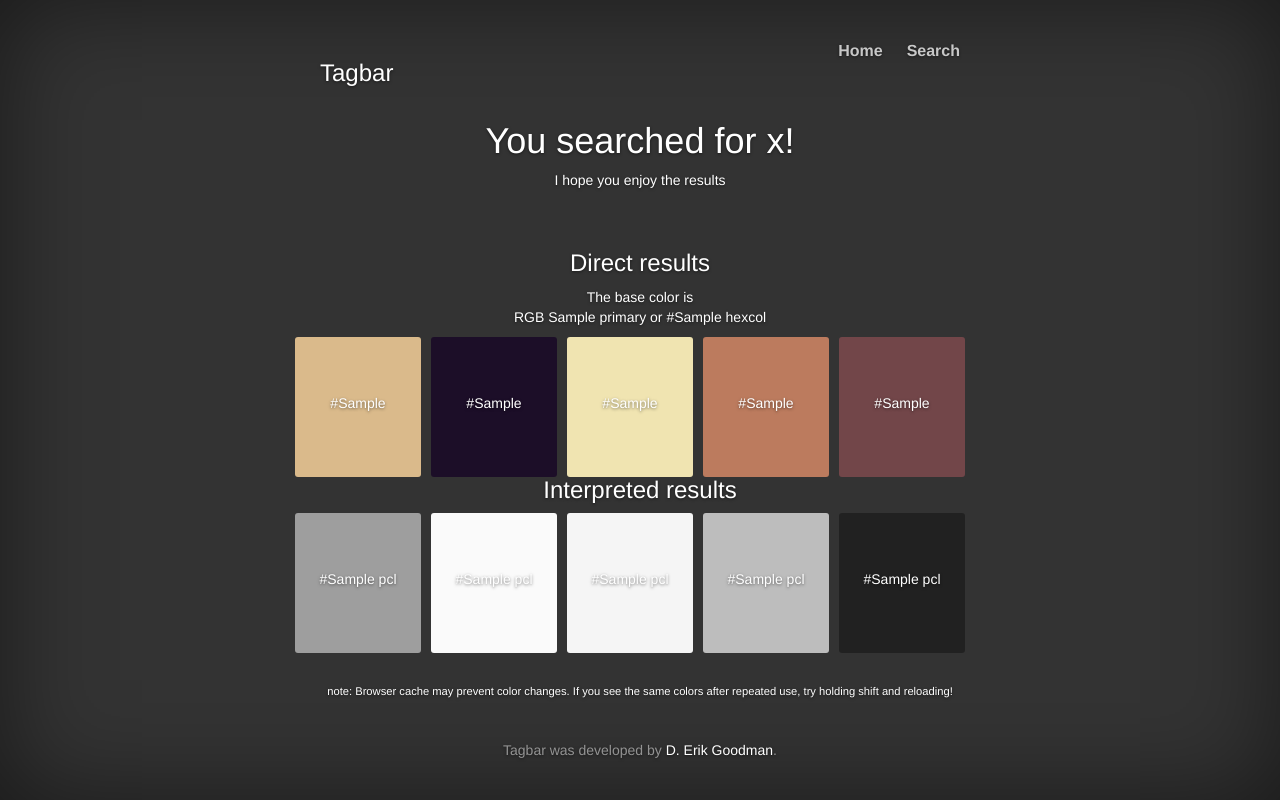
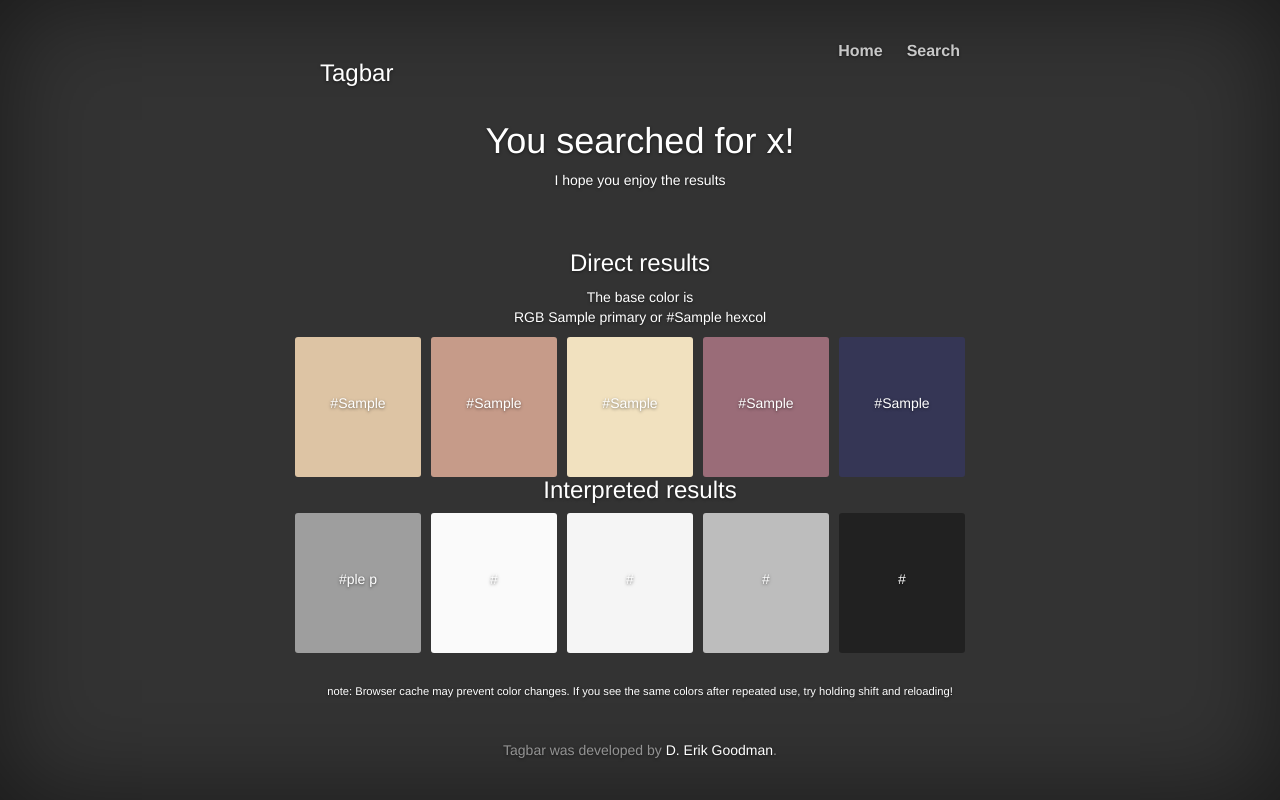
Before and after one commit to DEGoodman/tagbar, a Flask app: template app/templates/results.html in a window 1280 px wide. Run offline with Flask 2, Linux system fonts and the light colour scheme; the template is opened without the code that fills it: most values are stand-ins (such as "Sample title", 1, 10 or a date in 2020); some libraries are stand-ins or nearby versions.

```diff
--- a/app/static/css/colors.css
+++ b/app/static/css/colors.css
@@ -1,21 +1,21 @@
 #a {
-	background-color: rgb(218, 186, 139);
+	background-color: rgb(221, 196, 164);
 }
 
 #b {
-	background-color: rgb(28, 14, 40);
+	background-color: rgb(198, 155, 137);
 }
 
 #c {
-	background-color: rgb(240, 228, 177);
+	background-color: rgb(241, 225, 191);
 }
 
 #d {
-	background-color: rgb(188, 123, 94);
+	background-color: rgb(154, 108, 120);
 }
 
 #e {
-	background-color: rgb(114, 70, 73);
+	background-color: rgb(53, 54, 85);
 }
 
 #f {
--- a/app/templates/results.html
+++ b/app/templates/results.html
@@ -33,11 +33,11 @@
     <br />
     <h3>Interpreted results</h3>
     <div class="color-swatches">
-      <div id="f" class="color-swatch">#{{ pcl }}</div>
-      <div id="g" class="color-swatch">#{{ pcl[1] }}</div>
-      <div id="h" class="color-swatch">#{{ pcl[2] }}</div>
-      <div id="i" class="color-swatch">#{{ pcl[3] }}</div>
-      <div id="j" class="color-swatch">#{{ pcl[4] }}</div>
+      <div id="f" class="color-swatch">#{{ pcl[3:8] }}</div>
+      <div id="g" class="color-swatch">#{{ pcl[14:20] }}</div>
+      <div id="h" class="color-swatch">#{{ pcl[25:31] }}</div>
+      <div id="i" class="color-swatch">#{{ pcl[36:42] }}</div>
+      <div id="j" class="color-swatch">#{{ pcl[47:53] }}</div>
     </div>
     <div class="note">
       note: Browser cache may prevent color changes. If you see the same colors after repeated use, try holding shift and reloading!
--- a/app/views.py
+++ b/app/views.py
@@ -32,7 +32,7 @@ def search():
         print(cols)
         print("pcols:")
         print(pcols)
-        return redirect(url_for('results',tag=form.tag.data, main_cols=cols, p_cols=pcols[:]))
+        return redirect(url_for('results',tag=form.tag.data, main_cols=cols, p_cols=pcols))
     return render_template('query.html',
                            title='Tag Search',
                            form=form)
@@ -49,11 +49,8 @@ def results():
         hlist.append('%02x%02x%02x' % t[1])
     primcol = tlist[0]
     hcol = '%02x%02x%02x' % primcol
-
     pallete = request.args.get('p_cols')
     print("results pallete: %s" % pallete)
-    # pcol = pallete
-    # print('pcol: %s' % pcol)
     return render_template('results.html',
                            title='tagbar',
                            hashtag=request.args.get('tag'),
```
Also changed, not shown: app/static/images/Average.jpg.
